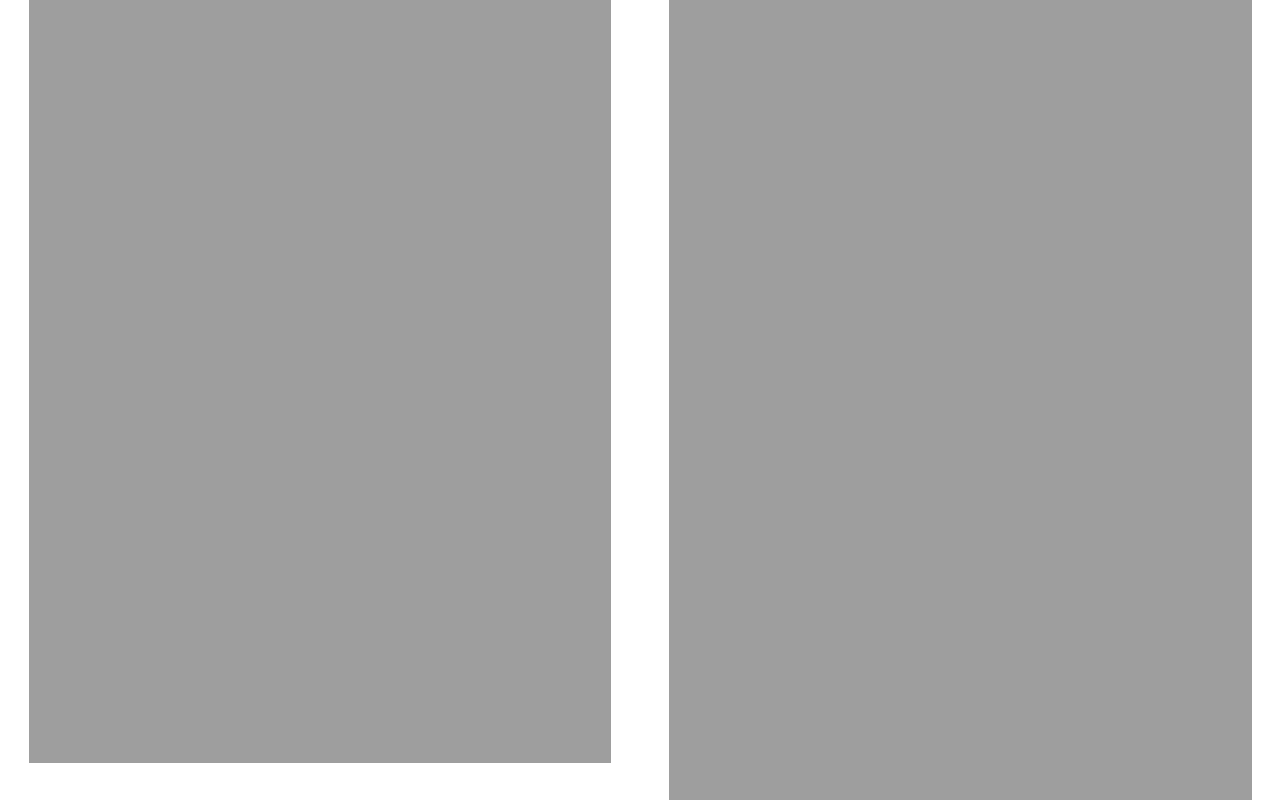
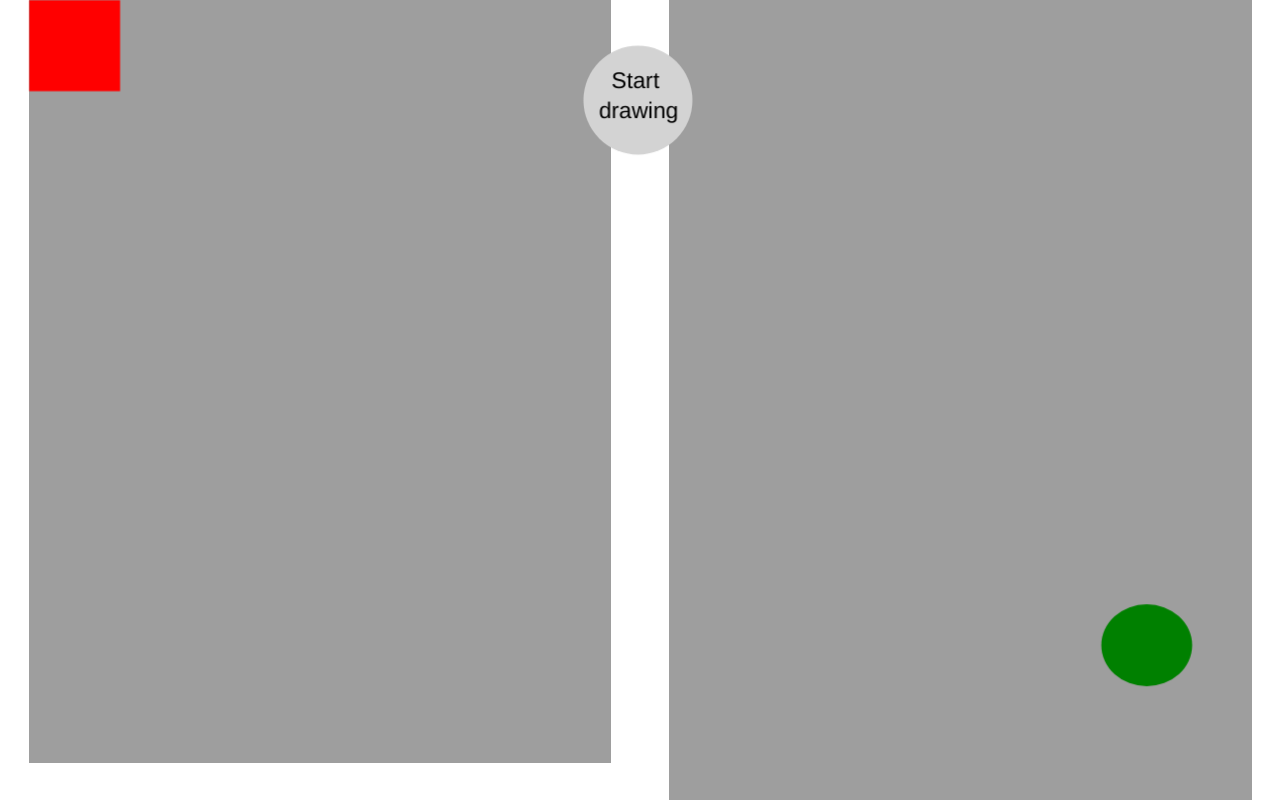
Before and after one commit to altert/OpenseadragonFabricjsOverlay, a website: page demo.html in a window 1280 px wide. Drawn offline with nearby package versions, Linux system fonts and the light colour scheme.

Commit message:
updated link to fabric

```diff
--- a/demo.html
+++ b/demo.html
@@ -7,7 +7,7 @@
 
 
         <script src="//code.jquery.com/jquery-1.11.2.min.js"></script>
-        <script src="fabric/fabric.adapted.js"></script>
+        <script src="fabric/fabric.min.js"></script>
         <style type="text/css">
 
             html,
```
